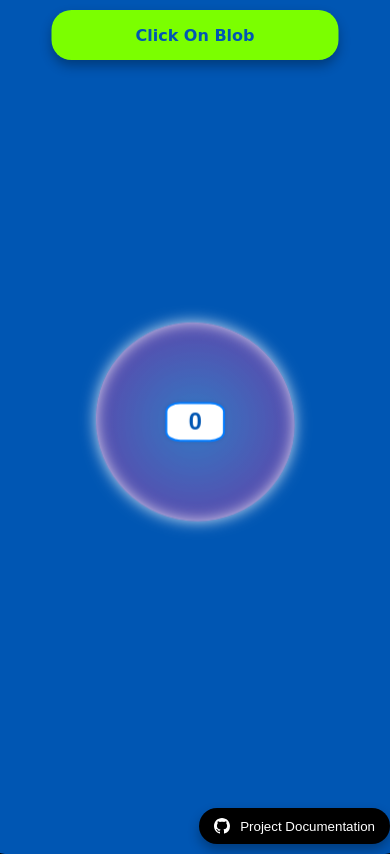
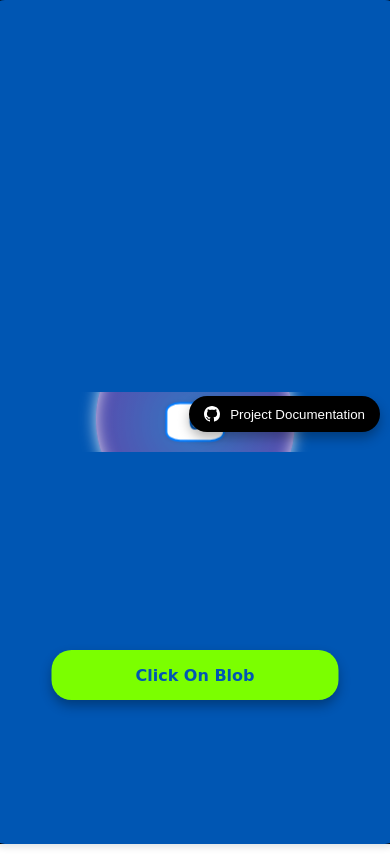
Before and after one commit to SandorGyorfi/Blob-the-Click-Thief, a React (Create React App) app: page / in a window 390 px wide. Built offline with nearby package versions, Linux system fonts and the light colour scheme; no server answers; the database is empty.

Commit message:
BCT-2: Adjusted CSS for better mobile responsiveness and positioning of GitHub button

```diff
--- a/src/App.css
+++ b/src/App.css
@@ -27,12 +27,15 @@ html, body {
 }
 
 .Container {
-  height: 90vh;
+  height: auto;
+  max-height: 100vh;
   width: 90vw;
   margin: auto;
   position: relative;
-  overflow: hidden;
+  overflow: auto;
+  padding-bottom: 50px;
 }
+
 
 .App {
   display: flex;
@@ -50,19 +53,21 @@ html, body {
 }
 
 .GitHubButton {
-  position: fixed;
-  bottom: 10px;
+  position: absolute;
+  bottom: 20px;
   right: 10px;
   background-color: var(--color-background);
   color: var(--color-text);
   border: none;
   border-radius: var(--click-panel-border-radius);
-  box-shadow: 0 6px 12px rgba(0, 0, 0, 0.3);  padding: 10px 15px;
+  box-shadow: 0 6px 12px rgba(0, 0, 0, 0.3);
+  padding: 10px 15px;
   cursor: pointer;
   display: flex;
   align-items: center;
   gap: 10px;
 }
+
 
 .GitHubButton:hover {
   background-color: var(--color-accent-2);
@@ -76,8 +81,8 @@ html, body {
 
 @media (max-width: 768px) {
   .Container {
-    width: 100vw;
-    height: 100vh;
+      width: 100vw;
+      padding-bottom: 60px;
   }
 
   .App {
--- a/src/components/ClickPanel/ClickPanel.css
+++ b/src/components/ClickPanel/ClickPanel.css
@@ -41,11 +41,11 @@
 
 @media (max-width: 768px) {
     .Click-Panel {
-        width: 70%;
-        max-width: 100%;
-        font-size: 1rem;
-        padding: 10px 20px;
-        top: 20px;
-        transform: translateX(-50%);
+      width: 70%;
+      max-width: 100%;
+      font-size: 1rem;
+      padding: 10px 20px;
+      top: 80%;
+      transform: translate(-50%, -50%);
     }
-}
+  }
```
